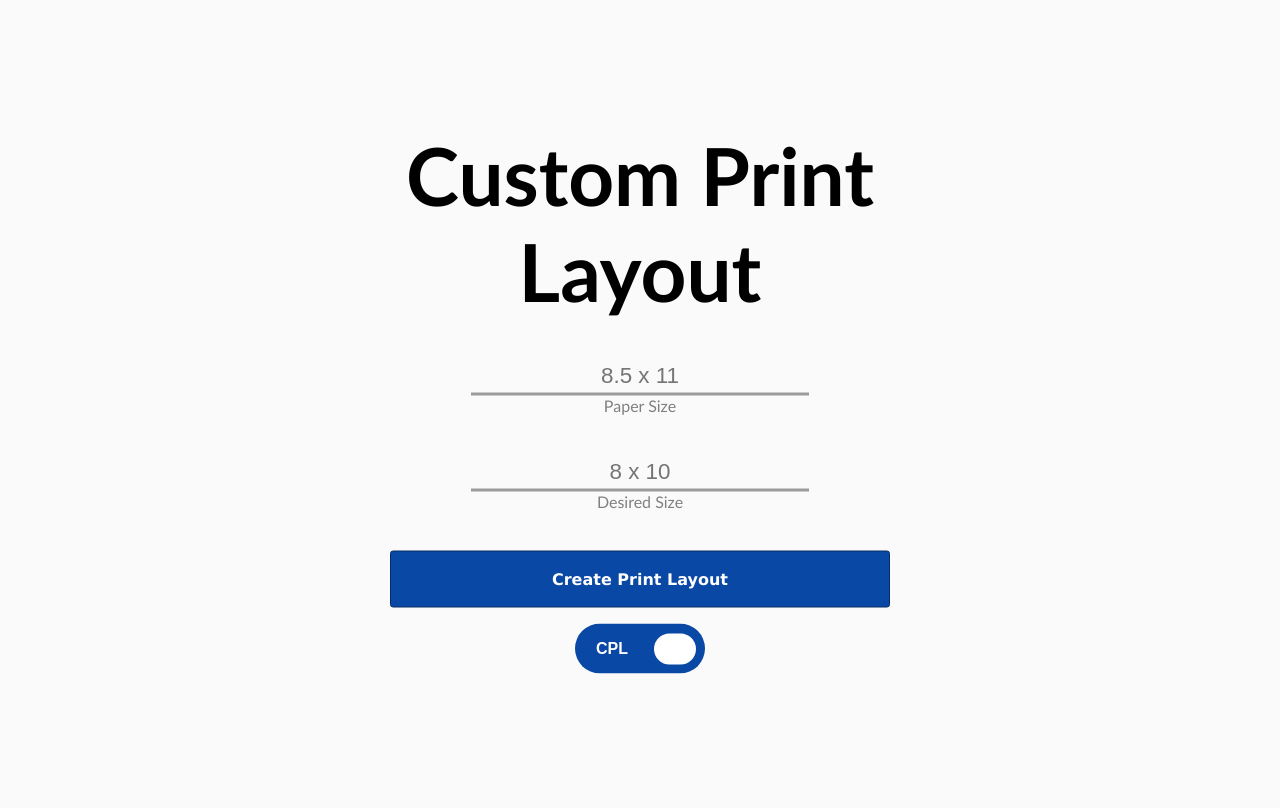
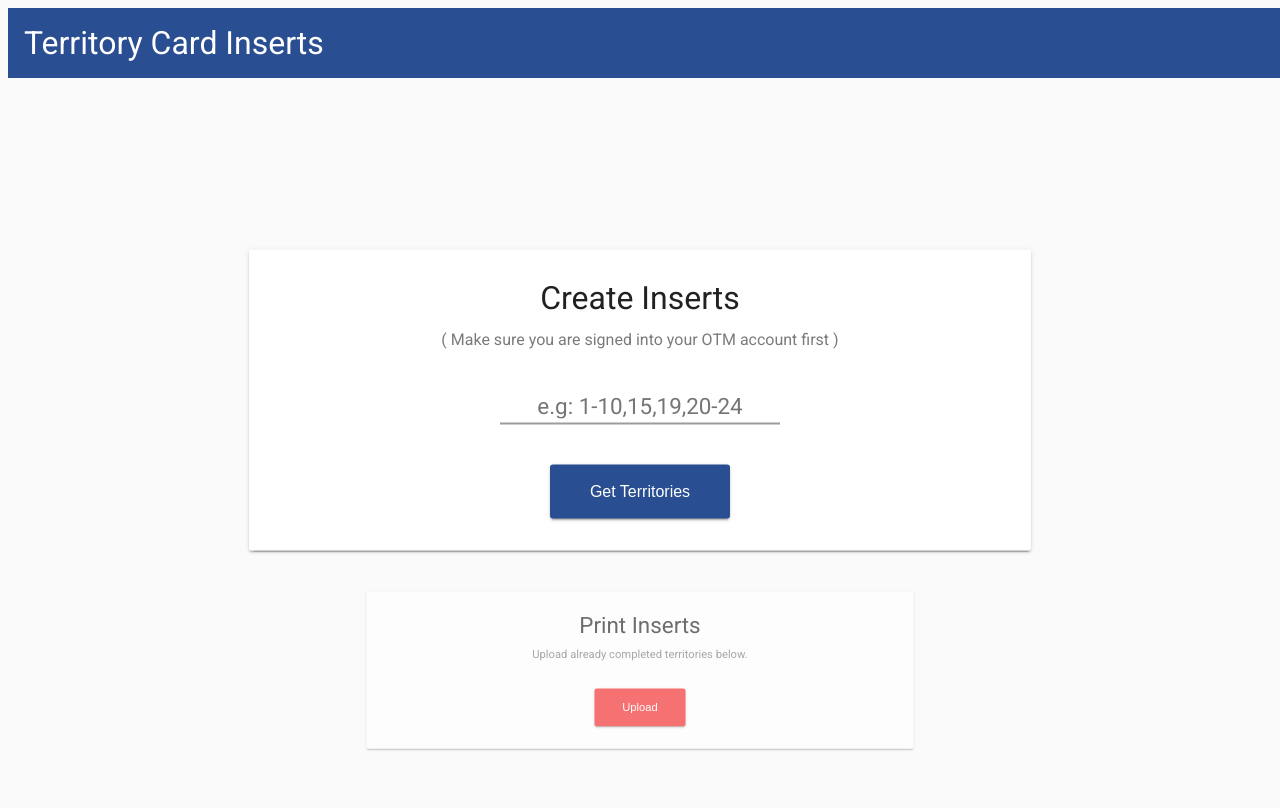
Before and after one commit to ramonchito2/Print-Image-to-Size, a PHP site: page / in a window 1280 px wide. Before the commit the page ends 674 px from the top, so only its background shows below. Run offline with PHP 8.4, Linux system fonts and the light colour scheme; some libraries are stand-ins or nearby versions.

Commit message:
Complete overhaul of site specifically for OTM Territory management. Work on universal stuff later.

```diff
--- a/header.php
+++ b/header.php
@@ -10,11 +10,4 @@
 	<link href="https://fonts.googleapis.com/css?family=Roboto" rel="stylesheet">
 </head>
 
-<?php
-$psize  = isset( $_REQUEST['psize'] );
-$csize  = isset( $_REQUEST['csize'] );
-$otm    = isset( $_REQUEST['otm'] );
-$bstyle = ($psize || $csize || $otm) ? $otm ? ' class="printlayout otm"' : ' class="printlayout cpl"' : null;
-?>
-
-<body<?= $bstyle; ?>>
+<body>
--- a/index.php
+++ b/index.php
@@ -1,64 +1,29 @@
 <?php
+include('header.php'); ?>
 
-include('header.php');
-
-	if( $psize || $csize || $otm): // Show Print Layout
-		include( 'printlayout.php');
-	else: ?>
+	<header>
+		<h1>Territory Card Inserts</h1>
+	</header>
 
 	<section class="homeContainer">
-			<div id="cpl" class="show">
-				<h1>Custom Print Layout</h1>
-				<!-- <form action="upload.php" type="post" class="dropzoneABCD"> -->
+		<div id="create" class="card show">
+			<h2>Create Inserts</h1>
+			<h3>( Make sure you are signed into your OTM account first )</h3>
 			<form action="printlayout.php" type="post">
-					<input id="psize" type="text" name="psize" placeholder="8.5 x 11" list="papersize" />
-					<label for="psize" style="margin-bottom:40px;">Paper Size</label>
-					<datalist name="papersize" id="papersize">
-						<option value="7 x 10">Executive</option>
-						<option value="8 x 13">Folio</option>
-						<option value="5 x 8">Index</option>
-						<option value="11 x 17">Ledger</option>
-						<option value="8 1/2 x 14">Legal</option>
-						<option value="8 1/2 x 11" selected="selected">Letter</option>
-						<option value="4 x 6">Photo</option>
-						<option value="5 1/2 x 8 1/2">Half</option>
-						<option value="11 x 17">Tabloid</option>
-					</datalist>
-					<input id="csize" type="text" name="csize" placeholder="8 x 10" list="customsize" />
-					<label for="csize">Desired Size</label>
-					<datalist name="customsize" id="customsize">
-						<option value="7 x 10">Executive</option>
-						<option value="8 x 13">Folio</option>
-						<option value="5 x 8">Index</option>
-						<option value="11 x 17">Ledger</option>
-						<option value="8 1/2 x 14">Legal</option>
-						<option value="8 1/2 x 11" selected="selected">Letter</option>
-						<option value="4 x 6">Photo</option>
-						<option value="5 1/2 x 8 1/2">Half</option>
-						<option value="11 x 17">Tabloid</option>
-					</datalist>
-					<input type="submit" value="Create Print Layout" />
+				<input type="text" name="create" placeholder="e.g: 1-10,15,19,20-24"/>
+				<input type="submit" value="Get Territories" />
 			</form>
 		</div>
 
-			<div id="otm">
-				<h1>Which Territories?</h1>
+		<div id="print" class="card unfocus">
+			<h2>Print Inserts</h1>
+			<h3>Upload already completed territories below.</h3>
+			<!-- <form action="upload.php" type="post" class="dropzoneABCD"> -->
 			<form action="printlayout.php" type="post">
-					<h3 style="text-align: center;">Input OTM territories you want to print<span>( Make sure you are signed into your account first )</h3>
-					<input type="text" name="otm" placeholder="e.g: 1-10,15,19,20-24"/>
-					<input type="submit" value="Submit" />
+				<input type="submit" value="Upload" />
 			</form>
-			</div>
-
-			<div class="onoffswitch">
-			    <input type="checkbox" name="onoffswitch" class="onoffswitch-checkbox" id="myonoffswitch" checked />
-			    <label class="onoffswitch-label" for="myonoffswitch">
-			        <span class="onoffswitch-inner"></span>
-			        <span class="onoffswitch-switch"></span>
-			    </label>
 		</div>
 	</section>
 
-	<?php endif;
-
+<?php
 include('footer.php');
--- a/style.css
+++ b/style.css
@@ -1,6 +1,11 @@
+html,body {
+    width:100%;
+    height:100%;
+}
 body {
     background: #fafafa;
-    font-family: "Gill Sans MT", "Trebuchet MS", Helvetica, sans-serif;
+    font-family: Roboto;
+    color: rgba(0, 0, 0, 0.87);
 }
 img {
     width: 100%;
@@ -11,76 +16,110 @@ img {
     opacity: 0 !important;
 }
 
+header {
+    padding: 16px;
+    background: #2a4e92;
+    color: white;
+}
+header.alt {
+    background: #f42828;
+}
+header h1 {
+    margin: 0;
+    font-weight: normal;
+}
+header.printlayout {
+    position: fixed;
+    top: 0;
+    left: 0;
+    right: 0;
+    z-index: 1;
+}
+header.printlayout img {
+    width: 40px;
+    height: 40px;
+    padding: 8px;
+    cursor: pointer;
+    display: inline-block;
+    box-sizing: border-box;
+    vertical-align: middle;
+    margin-right: 8px;
+}
+header.printlayout a {
+    display: inline-block;
+    vertical-align: middle;
+    color: white;
+    text-decoration: none;
+}
+header.printlayout h1 {
+    font-size: 1.6em;
+}
+
 /**** Home page ***/
 .homeContainer {
-    position: absolute;
-    top: 50%;
-    left: 50%;
-    transform: translate(-50%,-50%);
-    max-width: 500px;
+    margin: 24px;
+    position: relative;
+    box-sizing: content-box;
 }
 
-.homeContainer h1 {
-    text-align: center;
-    font-size: 5em;
-    margin: 0px;
+.homeContainer .card {
+    background-color: #ffffff;
+    padding: 16px;
+    border-radius: 2px;
+    max-width: 750px;
+    margin: 0 auto;
+    cursor: pointer;
+    box-shadow: 0 2px 2px 0 rgba(0, 0, 0, 0.14), 0 1px 5px 0 rgba(0, 0, 0, 0.12), 0 3px 1px -2px rgba(0, 0, 0, 0.2);
 }
 
-.homeContainer #cpl h1 {
+.homeContainer h2 {
+    text-align: center;
+    font-size: 2em;
+    margin: 16px 0px 12px;
+    line-height: 1;
+    font-weight: 100;
+}
+
+.homeContainer #print h1 {
     margin-bottom: 40px;
 }
 
 .homeContainer h3 {
+    text-align: center;
+    margin-bottom: 40px;
     font-size: 1em;
-    margin-top: 0;
-    text-align: center;
+    color: rgba(0, 0, 0, 0.52);
+    font-weight: 400;
 }
 
-.homeContainer #otm h3 {
-    margin-bottom: 40px;
-    font-size: 1.2em;
-}
-
-.homeContainer #otm h3 span {
-    display: block;
-    font-size: 0.7em;
-    margin-top: 4px;
-}
-
-.homeContainer #cpl {
-    pointer-events: none;
-    opacity: 0;
-    transform: translate3d(0,-40px,0);
+.homeContainer #print,
+.homeContainer #create {
+    position: fixed;
+    top: 50%;
+    left: 50%;
+    width: 65vw;
+    opacity: 1;
+    z-index: 1;
+    transform: translate3d(-50%,-50%,0) scale(1);
     transition: all 0.4s ease;
 }
 
-.homeContainer #otm {
-    pointer-events: none;
-    position: absolute;
-    top: 50%;
-    left: 50%;
-    opacity: 0;
-    transform: translate3d(-50%,-70%,0);
-    transition: all 0.4s ease;
+.homeContainer #print.unfocus,
+.homeContainer #create.unfocus {
+    opacity: 0.65;
+    transform: translate3d(-50%,70%,0) scale(0.7);
+    z-index: 0;
 }
 
-.homeContainer #cpl.show {
-    pointer-events: all;
-    opacity: 1;
-    transform: translate3d(0,0,0);
+.homeContainer #print.unfocus:hover,
+.homeContainer #create.unfocus:hover {
+    opacity: 0.9;
 }
 
-.homeContainer #otm.show {
-    pointer-events: all;
-    opacity: 1;
-    transform: translate3d(-50%,-50%,0);
-}
-
-.homeContainer #cpl label {
+.homeContainer #print label {
     position: relative;
     display: block;
     text-align: center;
-    /* left: -15px; */
     color: #808080;
 }
 
@@ -89,19 +128,23 @@ img {
     background: transparent;
     border-color: #9c9c9c;
     border-style: solid;
-    border-width: 0 0 3px 0;
+    border-width: 0 0 2px 0;
     text-align: center;
     font-size: 1.4em;
     display: block;
     margin: 0 auto;
+    font-family: Roboto !important;
+    font-weight: 100 !important;
+    transition: all 0.3s ease;
 }
 
-.homeContainer #cpl input[type="text"] {
+.homeContainer #print input[type="text"] {
     padding-left: 40px;
 }
 
 .homeContainer input[type="text"]:focus {
     outline: none;
+    border-color: #2a4e92;
 }
 
 .homeContainer option span {
@@ -115,93 +158,30 @@ img {
     display: block;
     margin: 40px auto 0;
     padding: 18px 40px;
-    font-weight: 600;
-    width: 100%;
-    background: #0a48a5;
-    border: 1px solid #072c64;
+    max-width: 400px;
+    background: #2a4e92;
+    border: none;
     border-radius: 3px;
     color: white;
     font-size: 1em;
-    font-family: Verdana;
     cursor: pointer;
+    transition: all 0.3s ease;
+    box-shadow: 0 2px 2px 0 rgba(0, 0, 0, 0.14), 0 1px 5px 0 rgba(0, 0, 0, 0.12), 0 3px 1px -2px rgba(0, 0, 0, 0.2);
 }
 
-.homeContainer #otm input[type="submit"] {
-    background: #ff8800;
-    border: 1px solid #ca6f06;
+.homeContainer input[type="submit"]:hover {
+    box-shadow: 0 8px 10px 1px rgba(0, 0, 0, 0.14), 0 3px 14px 2px rgba(0, 0, 0, 0.12), 0 5px 5px -3px rgba(0, 0, 0, 0.4);
 }
 
-.onoffswitch {
-    position: relative;
-    width: 130px;
-    -webkit-user-select:none;
-    -moz-user-select:none;
-    -ms-user-select: none;
-    margin: 0px auto;
+.homeContainer #print input[type="submit"] {
+    background: #f42828;
 }
-.onoffswitch-checkbox {
-    display: none;
-}
-.onoffswitch-label {
-    display: block;
-    overflow: hidden;
-    cursor: pointer;
-    border: 2px solid #FFFFF;
-    border-radius: 30px;
-}
-.onoffswitch-inner {
-    display: block; width: 200%; margin-left: -100%;
-    transition: margin 0.3s ease-in 0s;
-}
-.onoffswitch-inner:before, .onoffswitch-inner:after {
-    display: block;
-    float: left;
-    width: 50%;
-    height: 50px;
-    line-height: 50px;
-    font-size: 16px;
-    color: white;
-    font-family: Trebuchet, Arial, sans-serif;
-    font-weight: bold;
-    box-sizing: border-box;
-}
-.onoffswitch-inner:before {
-    content: "CPL";
-    padding-left: 21px;
-    background-color: #0a48a5;
-    color: #FFFFFF;
-}
-.onoffswitch-inner:after {
-    content: "OTM";
-    padding-right: 21px;
-    background-color: #FF8800;
-    color: #FFFFFF;
-    text-align: right;
-}
-.onoffswitch-switch {
-    display: block;
-    width: 42px;
-    margin: 9.5px;
-    background: #FFFFFF;
-    position: absolute;
-    top: 0;
-    bottom: 0;
-    right: 68px;
-    border: 2px solid #FFFFF;
-    border-radius: 30px;
-    transition: all 0.3s ease-in 0s;
-}
-.onoffswitch-checkbox:checked + .onoffswitch-label .onoffswitch-inner {
-    margin-left: 0;
-}
-.onoffswitch-checkbox:checked + .onoffswitch-label .onoffswitch-switch {
-    right: 0px;
+
+.homeContainer .card.unfocus input {
+    pointer-events: none;
 }
 
 /** Print Layout **/
-body.printlayout {
-    margin-top: 40px;
-}
 .page-body {
     background: #ffffff;
     width: 8.5in;
```
Also changed, not shown: other parts of style.css (+13 -51 lines), js/script.js (+8 -11 lines), printlayout.php (+15 -76 lines). Lines whose indentation alone changed are shown as unchanged.
